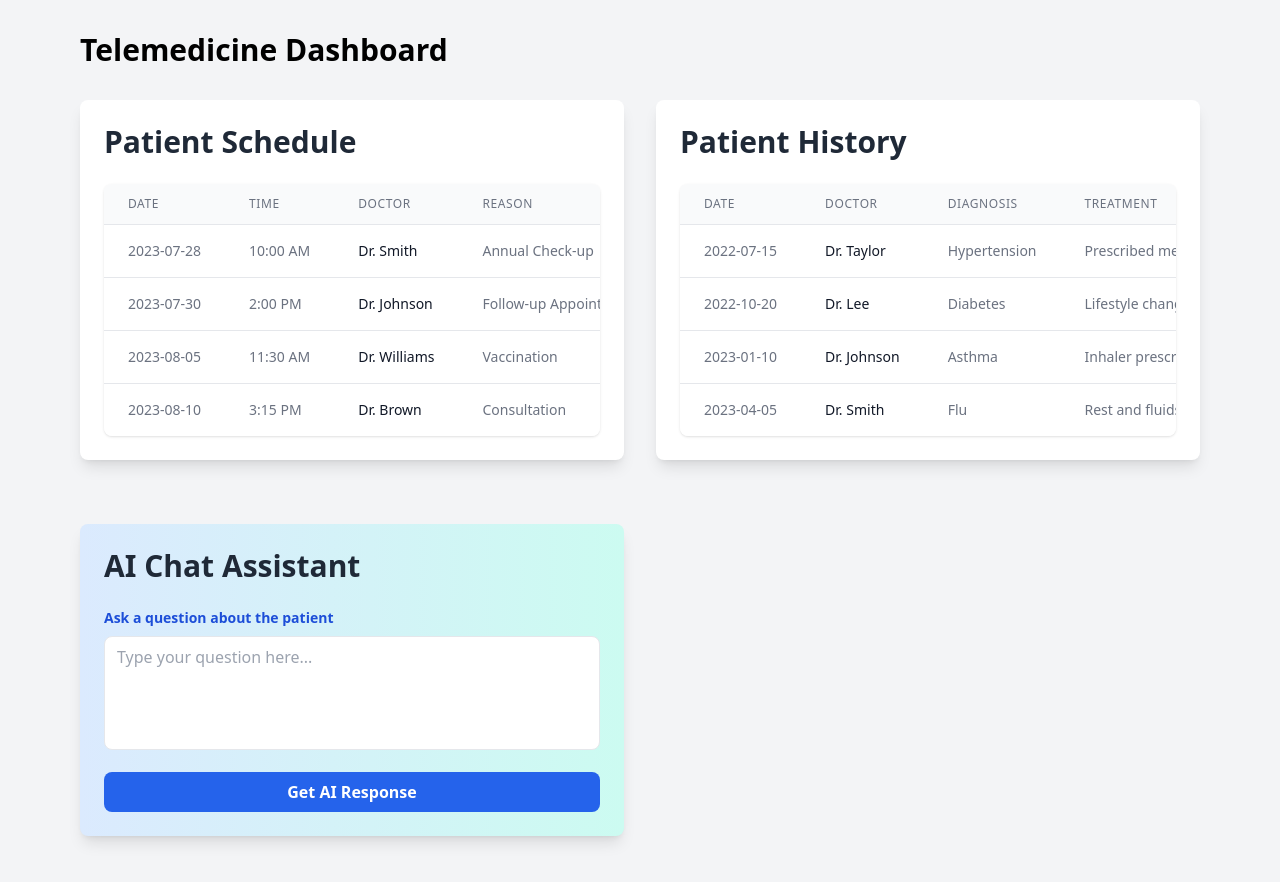
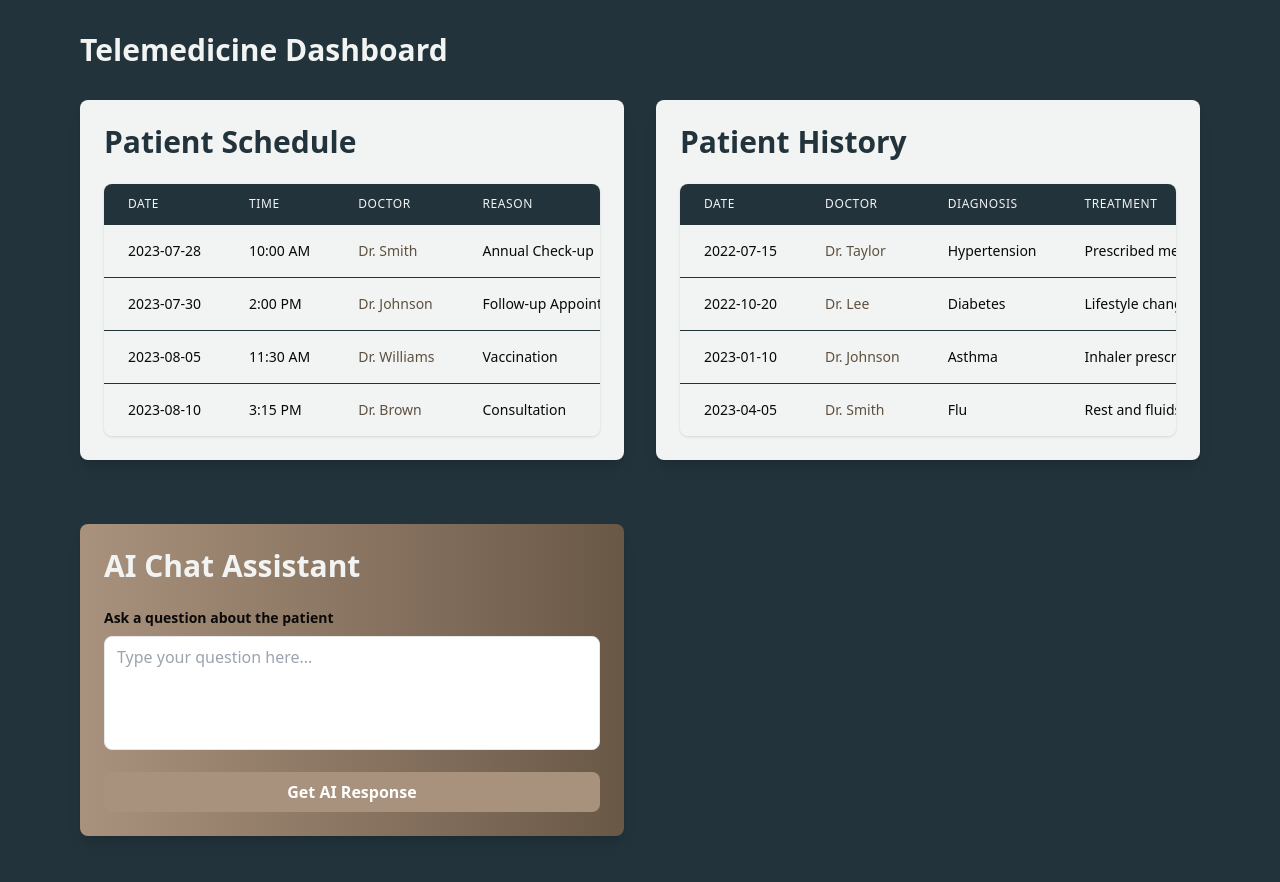
Before and after one commit to okGus/telemedicine, a React (Vite) app in the folder client/: page / in a window 1280 px wide. Shown: the top 882 px of the page. Built offline with nearby package versions, Linux system fonts and the light colour scheme.

Commit message:
styling stuff

```diff
--- a/client/src/components/AIChatBox.jsx
+++ b/client/src/components/AIChatBox.jsx
@@ -12,7 +12,7 @@ const AiChatBox = ({ historyData }) => {
 
   return (
     <div className="component-container ai-chat-box">
-      <h2 className="component-title">AI Chat Assistant</h2>
+      <h2 className="component-title ai-title">AI Chat Assistant</h2>
       <form onSubmit={handleSubmit} className="ai-chat-form">
         <div>
           <label className="ai-chat-label">
--- a/client/src/index.css
+++ b/client/src/index.css
@@ -6,7 +6,7 @@
 
 /* General styles */
 body {
-  @apply bg-gray-100 font-sans;
+  @apply bg-gunmetal text-white_smoke font-sans;
 }
 
 .container {
@@ -15,77 +15,79 @@ body {
 
 /* Component styles */
 .component-container {
-  @apply bg-white shadow-lg rounded-lg p-6 mb-8;
+  @apply bg-white_smoke shadow-lg rounded-lg p-6 mb-8;
 }
 
 .component-title {
-  @apply text-3xl font-bold mb-6 text-gray-800;
+    @apply text-3xl font-bold mb-6 text-gunmetal;
+  }
+.ai-title {
+    @apply text-white_smoke
 }
-
 /* AI Chat Box */
 .ai-chat-box {
-  @apply bg-gradient-to-r from-blue-100 to-teal-100;
-}
+    @apply bg-gradient-to-r from-[#a9927d] to-[#6a5847];
+  }
 
 .ai-chat-form {
   @apply space-y-4;
 }
 
 .ai-chat-label {
-  @apply block text-blue-700 text-sm font-semibold mb-2;
+  @apply block text-black text-sm font-semibold mb-2;
 }
 
 .ai-chat-textarea {
-  @apply w-full px-3 py-2 text-gray-700 border rounded-lg focus:outline-none focus:border-blue-500 resize-none;
+  @apply w-full px-3 py-2 text-black border rounded-lg focus:outline-none focus:border-beaver resize-none;
 }
 
 .ai-chat-button {
-  @apply w-full bg-blue-600 hover:bg-blue-700 text-white font-bold py-2 px-4 rounded-lg transition duration-300 ease-in-out transform hover:-translate-y-1 hover:shadow-lg;
+  @apply w-full bg-beaver hover:bg-[#8e765f] text-white font-bold py-2 px-4 rounded-lg transition duration-300 ease-in-out transform hover:-translate-y-1 hover:shadow-lg;
 }
 
 .ai-response {
-  @apply mt-6 bg-white rounded-lg p-4 shadow-inner;
+  @apply mt-6 bg-white_smoke rounded-lg p-4 shadow-inner;
 }
 
 .ai-response-title {
-  @apply text-xl font-bold text-blue-800 mb-2;
+  @apply text-xl font-bold text-beaver mb-2;
 }
 
 .ai-response-text {
-  @apply text-gray-700 leading-relaxed;
+  @apply text-black leading-relaxed;
 }
 
 /* Patient History and Schedule */
 .patient-table-container {
-  @apply overflow-x-auto bg-white rounded-lg shadow;
+  @apply overflow-x-auto bg-white_smoke rounded-lg shadow;
 }
 
 .patient-table {
-  @apply min-w-full divide-y divide-gray-200;
+  @apply min-w-full divide-y divide-gunmetal;
 }
 
 .patient-table-header {
-  @apply bg-gray-50;
+  @apply bg-gunmetal;
 }
 
 .patient-table-header th {
-  @apply px-6 py-3 text-left text-xs font-medium text-gray-500 uppercase tracking-wider;
+  @apply px-6 py-3 text-left text-xs font-medium text-white_smoke uppercase tracking-wider;
 }
 
 .patient-table-body {
-  @apply bg-white divide-y divide-gray-200;
+  @apply bg-white_smoke divide-y divide-gunmetal;
 }
 
 .patient-table-row {
-  @apply hover:bg-gray-50;
+  @apply hover:bg-[#bdc7c2];
 }
 
 .patient-table-cell {
-  @apply px-6 py-4 whitespace-nowrap text-sm text-gray-500;
+  @apply px-6 py-4 whitespace-nowrap text-sm text-black;
 }
 
 .patient-table-cell-highlight {
-  @apply px-6 py-4 whitespace-nowrap text-sm font-medium text-gray-900;
+  @apply px-6 py-4 whitespace-nowrap text-sm font-medium text-walnut_brown;
 }
 
 /* Responsive adjustments */
```
